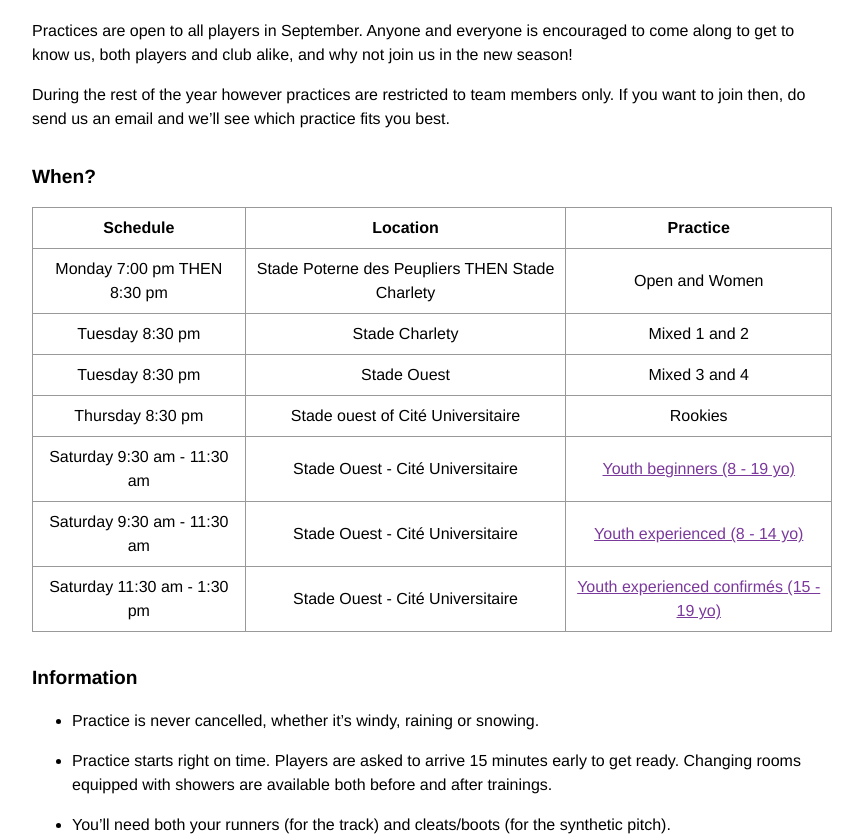
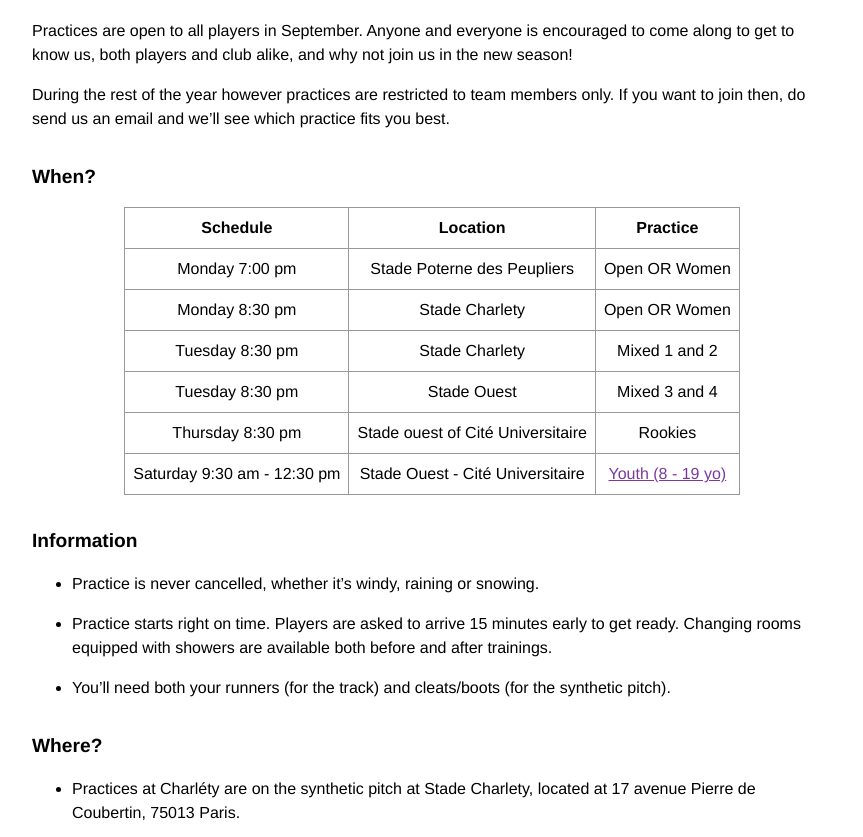
Before and after one commit to ahouhpuc/ahouhpuc.github.io, a Jekyll site: the page built from practices.markdown, in a window 1280 px wide and 900 px high, scrolled down 518 px, cut to the strip 0-837 px from the top of the window. Shown: the whole strip, without its empty margins (208-1071 px from the left). Built offline with Jekyll 4.4.1, drawn with Linux system fonts in a browser that asks for light colours.

Commit message:
Update practice for 2024-2025

```diff
--- a/juniors.markdown
+++ b/juniors.markdown
@@ -21,11 +21,7 @@
 
 L'entraînement est accessible aux jeunes à partir de 8 ans.
 
-Il a lieu le **samedi au stade Ouest de la Cité Universitaire**.
-
-* 9h30 - 11h30 : Jeunes débutants 8 - 19 ans
-* 9h30 - 11h30 : Jeunes confirmés 8 - 14 ans
-* 11h30 - 13h30 : Jeunes confirmés 15 - 19 ans
+Il a lieu le **samedi au stade Ouest de la Cité Universitaire** de 9h30 à 12h30.
 
 <iframe class="charlety" src="https://www.google.com/maps/embed?pb=!1m18!1m12!1m3!1d1313.511257225524!2d2.3299169582910815!3d48.81963186087285!2m3!1f0!2f0!3f0!3m2!1i1024!2i768!4f13.1!3m3!1m2!1s0x47e671a63b6a4c6f%3A0xd5ab8a3826c34384!2sStade+Ouest+CIUP!5e0!3m2!1sfr!2sfr!4v1537263743348"></iframe>
 
--- a/practices.markdown
+++ b/practices.markdown
@@ -21,9 +21,14 @@
     <td>Practice</td>
   </tr>
   <tr>
-    <td>Monday 7:00 pm THEN 8:30 pm</td>
-    <td>Stade Poterne des Peupliers THEN Stade Charlety</td>
-    <td>Open and Women</td>
+    <td>Monday 7:00 pm</td>
+    <td>Stade Poterne des Peupliers</td>
+    <td>Open OR Women</td>
+  </tr>
+  <tr>
+    <td>Monday 8:30 pm</td>
+    <td>Stade Charlety</td>
+    <td>Open OR Women</td>
   </tr>
   <tr>
     <td>Tuesday 8:30 pm</td>
@@ -41,19 +46,9 @@
     <td>Rookies</td>
   </tr>
   <tr>
-    <td>Saturday 9:30 am - 11:30 am</td>
+    <td>Saturday 9:30 am - 12:30 pm</td>
     <td>Stade Ouest - Cité Universitaire</td>
-    <td><a href="juniors.html">Youth beginners (8 - 19 yo)</a></td>
-  </tr>
-  <tr>
-    <td>Saturday 9:30 am - 11:30 am</td>
-    <td>Stade Ouest - Cité Universitaire</td>
-    <td><a href="juniors.html">Youth experienced (8 - 14 yo)</a></td>
-  </tr>
-  <tr>
-    <td>Saturday 11:30 am - 1:30 pm</td>
-    <td>Stade Ouest - Cité Universitaire</td>
-    <td><a href="juniors.html">Youth experienced confirmés (15 - 19 yo)</a></td>
+    <td><a href="juniors.html">Youth (8 - 19 yo)</a></td>
   </tr>
 </table>
 
--- a/youth.markdown
+++ b/youth.markdown
@@ -23,11 +23,7 @@
 
 All players must be 8 or older to be eligible for our youth training.
 
-The practice takes place on **Saturday at Stade Ouest of Cité Universitaire**.
-
-* 9h30 - 11h30 : Beginners (8 - 19yo)
-* 9h30 - 11h30 : Experienced (8 - 14yo)
-* 11h30 - 13h30 : Experienced (15 - 19yo)
+The practice takes place on **Saturday at Stade Ouest of Cité Universitaire**, from 9:30 am to 12:30 pm.
 
 <iframe class="charlety" src="https://www.google.com/maps/embed?pb=!1m18!1m12!1m3!1d1313.511257225524!2d2.3299169582910815!3d48.81963186087285!2m3!1f0!2f0!3f0!3m2!1i1024!2i768!4f13.1!3m3!1m2!1s0x47e671a63b6a4c6f%3A0xd5ab8a3826c34384!2sStade+Ouest+CIUP!5e0!3m2!1sfr!2sfr!4v1537263743348"></iframe>
 
```
Also changed, not shown: entrainements.markdown (+10 -15 lines).
